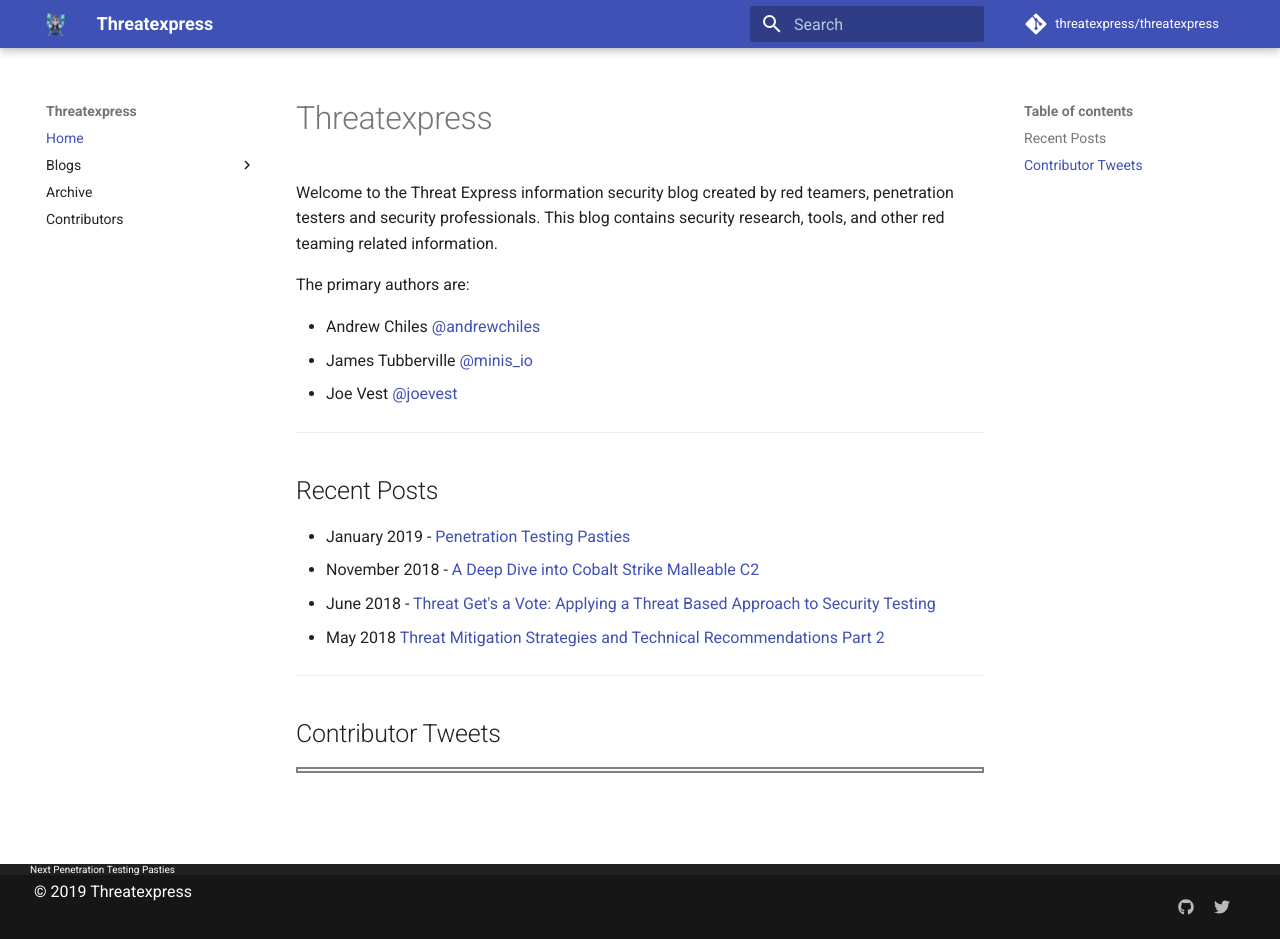
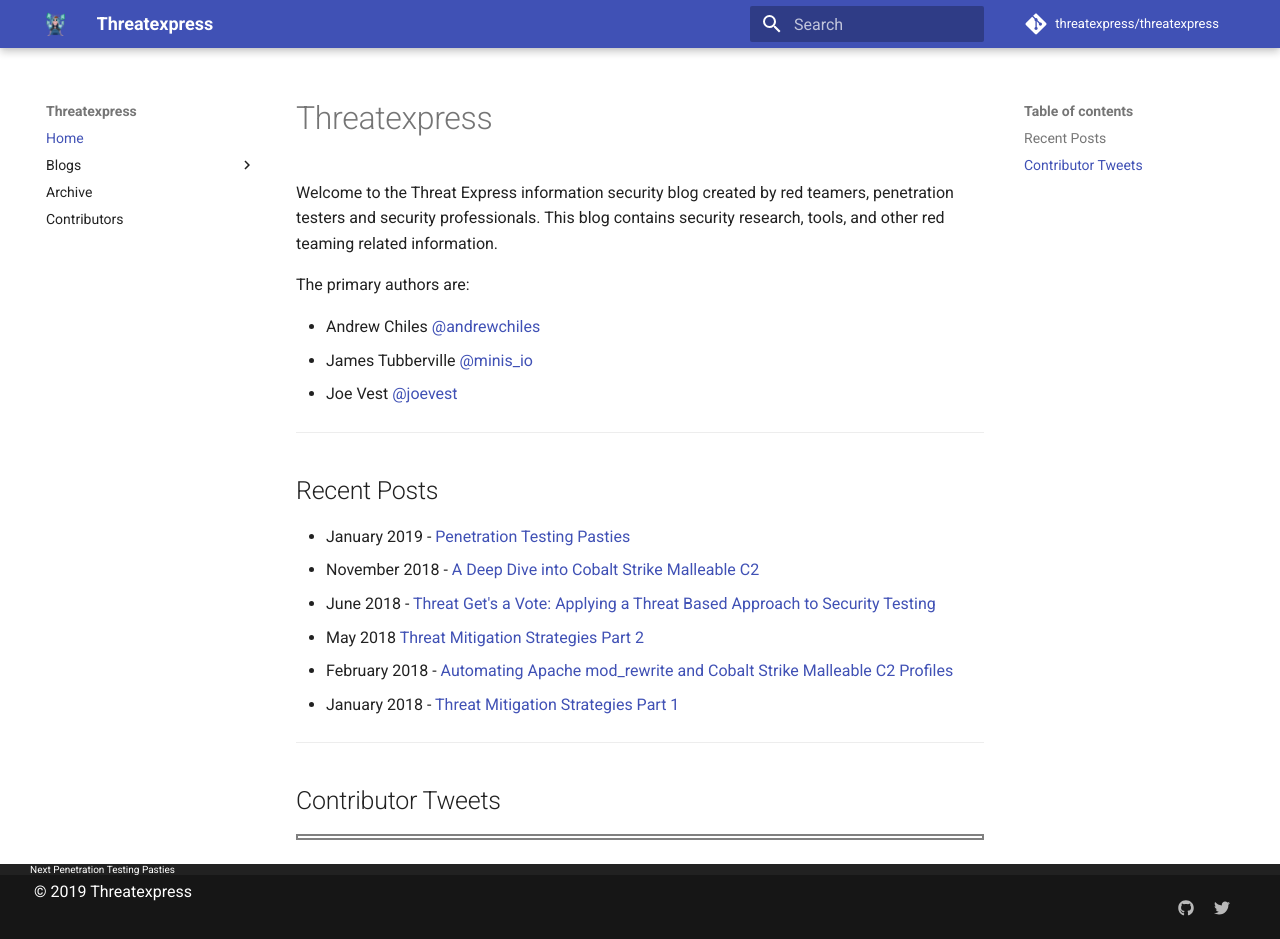
Before and after one commit to threatexpress/threatexpress, an MkDocs documentation site: the page built from docs/index.md, in a window 1280 px wide and 939 px high. Built offline with MkDocs 1.6.1 and Material for MkDocs 9.7.7, drawn with Linux system fonts in a browser that asks for light colours; nearby versions of some CDN libraries; comment, search, counter and statistics services are not loaded.

Commit message:
migrated post

```diff
--- a/docs/index.md
+++ b/docs/index.md
@@ -14,7 +14,9 @@
 - January 2019 - [Penetration Testing Pasties](/threatexpress/blogs/2019/01/penetration-testing-pasties/)
 - November 2018 - [A Deep Dive into Cobalt Strike Malleable C2](/threatexpress/blogs/2018/11/a-deep-dive-into-cobalt-strike-malleable-c2)
 - June 2018 - [Threat Get's a Vote: Applying a Threat Based Approach to Security Testing](/threatexpress/blogs/2018/06/threat-gets-a-vote-applying-a-threat-based-approach-to-security-testing)
-- May 2018 [Threat Mitigation Strategies and Technical Recommendations Part 2](threatexpress/blogs/2018/05/threat-mitigation-strategies-technical-recommendations-and-info-part-2/)
+- May 2018 [Threat Mitigation Strategies Part 2](threatexpress/blogs/2018/05/threat-mitigation-strategies-technical-recommendations-and-info-part-2/)
+- February 2018 - [Automating Apache mod_rewrite and Cobalt Strike Malleable C2 Profiles](threatexpressblogs/2018/02/automating-cobalt-strike-profiles-apache-mod_rewrite-htaccess-files-intelligent-c2-redirection/)
+- January 2018 - [Threat Mitigation Strategies Part 1](threatexpress/blogs/2018/01/threat-mitigation-strategies-observations-recommendations/)
 
 ---
 ## Contributor Tweets
--- a/mkdocs.yml
+++ b/mkdocs.yml
@@ -77,6 +77,8 @@
         - Threat Mitagation Strategies - Part 2: blogs/2018/05/threat-mitigation-strategies-technical-recommendations-and-info-part-2.md
       - 02:
         - Automating Cobalt Strike Profiles Apache mod_rewrite htaccess Files for Intelligent C2 Redirection: blogs/2018/02/automating-cobalt-strike-profiles-apache-mod_rewrite-htaccess-files-intelligent-c2-redirection.md
+      - 01:
+        - Threat Mitagation Strategies - Part 1: blogs/2018/01/threat-mitigation-strategies-observations-recommendations.md
     - 2016:
       - 09:
         - New Information Security and Red Teaming Blog Threat Express by MINIS: blogs/2016/09/new-information-security-red-teaming-blog-threat-express-minis.md
```
Also changed, not shown: docs/archive.md (+2 -0 lines).
